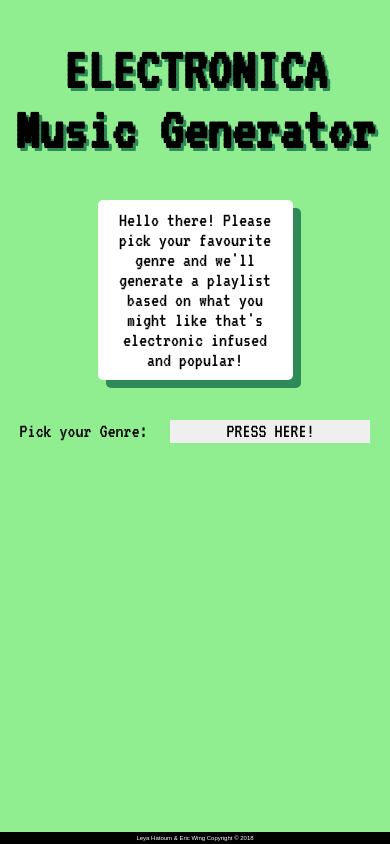
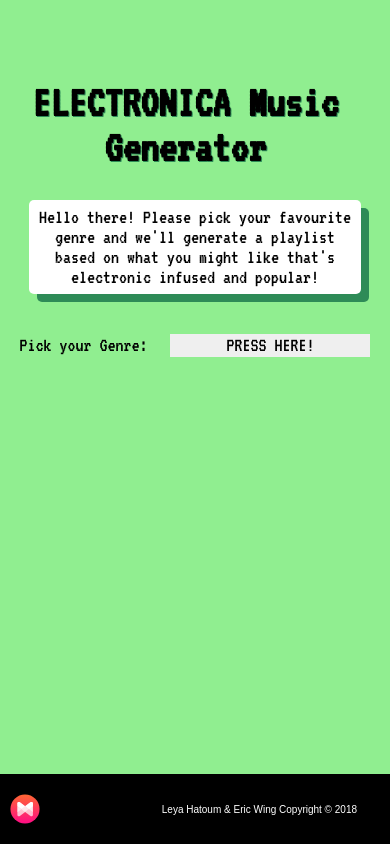
Before and after one commit to LeyaHatoum/project-4-leya-eric, a plain HTML site: page index.html in a window 390 px wide. Drawn offline with nearby package versions, Linux system fonts and the light colour scheme.

Commit message:
more stlying polish and randomizer functionality

```diff
--- a/index.html
+++ b/index.html
@@ -26,9 +26,9 @@
             <p>Hello there! Please pick your favourite genre and we'll generate a playlist based on what you might like that's electronic infused and popular!</p>
         </div>
         <div>
-            <form>
+            <form id="maincontent">
                 <label for="genre">Pick your Genre:</label>
-                <select name="genre" id="genre">
+                <select name="Select the genre" id="genre">
                     <option value="" disabled selected class="placeholder">PRESS HERE!</option>
                     <option value="Rock">Rock</option>
                     <option value="Pop">Pop</optxion>
@@ -42,6 +42,8 @@
     </main>
 
     <footer class="footer">
+        <a href="https://www.musixmatch.com/" target="_blank"><img src="assets/badge.svg" class="poweredBy" alt="Powered by Musixmatch logo">
+        <img src="assets/musixmatchLogo.svg" class="logo" alt="Powered by Musixmatch logo"></a>
         <p>Leya Hatoum & Eric Wing Copyright &copy 2018</p>
     </footer>
     <!-- Links to JavaScript files and JQuery Library -->
--- a/main.js
+++ b/main.js
@@ -132,11 +132,9 @@ app.listenForUserInput = function(){
 app.displayResults = function(userPlaylist) {
 //need to write a if statement to handle potential handle an error if there are no results, then app will only display results that match parameters
   $('.results').append('<h2>Your Personal Playlist</h2>');
-
+  app.showButton();
   userPlaylist.forEach(track => {
-
     if (track) {
-
       $('.results').append(`
       <div class="track">
       <div class="artist">
@@ -151,6 +149,22 @@ app.displayResults = function(userPlaylist) {
     }
   });
 };
+
+// if the playlist is more that 10 tracks show a button to randomize
+app.showButton = function (userPlaylist) {
+  $('.results').append(`<button>Randomize me!</button>`);
+  console.log('do something');
+  app.randomizer();
+}
+
+//function for button to randomize tracks
+app.randomizer = function() {
+    $('button').on('click', function(){
+    const userGenre = $('select').val();
+    app.clearResults();
+    app.matchGenre(userGenre);
+  })
+}
 
 //This function will enable the page to be cleared to be used when a user selects a different genre
 app.clearResults = function () {
@@ -168,9 +182,27 @@ app.matchGenre = function (userGenre){
       }
     }
   })
-  app.displayResults(userPlaylist);
+  app.theChosenTen(userPlaylist);
   console.log(userPlaylist);
 }
+
+//Function that displays only 10 tracks for lists with more than 10 songs
+app.theChosenTen = function (userPlaylist){
+  const topTen = [];
+  if (userPlaylist.length > 9) {
+    for (let i=0; i < 10; i++) {
+      topTen.push(userPlaylist[Math.floor(Math.random() * userPlaylist.length)])
+    }
+    app.displayResults(topTen);
+    console.log('top 10', topTen);
+    } else {
+      app.displayResults(userPlaylist);
+    }
+  }
+
+  //limit user playlist to only 10tracks for genres with more than 10
+  //randomize each time
+
 
 //KICK OFF APPLICATION
 app.init = function () {
--- a/styles/partials/_global.scss
+++ b/styles/partials/_global.scss
@@ -47,6 +47,9 @@ button {
     width: auto;
 }
 
+footer a {
+    display: block;
+}
 
 main {
     flex: 1 0 auto;
@@ -103,6 +106,7 @@ select {
    }
 }
 
+
 h2 {
     font-family: 'VT323', monospace;
     text-align: center;
@@ -112,16 +116,39 @@ h2 {
 
 
 .footer {
-    display: block;
+    display: flex;
+    flex-direction: row;
+    flex-flow: wrap;
+    justify-content: space-between;
+    align-items: center;
     width: 100%;
+    min-height: 70px;
     background: black;
     color: white;
+    padding: 10px;
 
     p {
-    @include font-size(6);
+    @include font-size(10);
     padding: 3px;
     margin: 0;
+    margin-right: 20px;
     }
+
+
+}
+.poweredBy,
+.logo {
+    height: 50px;
+}
+
+.poweredBy
+{
+    max-width: 160px;
+}
+
+.logo {
+    max-width: 100px;
+    display: none;
 }
 
 // RESULTS
@@ -175,7 +202,7 @@ h3{
 // RESPONSIVE STYLES
 // =================
 
- @media only screen and (max-width: 380px) {
+ @media only screen and (max-width: 420px) {
 
     main {
         margin-top: 50px;
@@ -195,4 +222,14 @@ h3{
         @include font-size(20);
         padding: 5px;
     }
+
+    .poweredBy {
+        display: none;
+    }
+
+    .logo {
+        display: block;
+        max-width: 30px;
+    }
+
 }
```
Also changed, not shown: assets/badge.svg (added), assets/musixmatchLogo.svg (added), styles/styles.css. Lines whose indentation alone changed are shown as unchanged.
